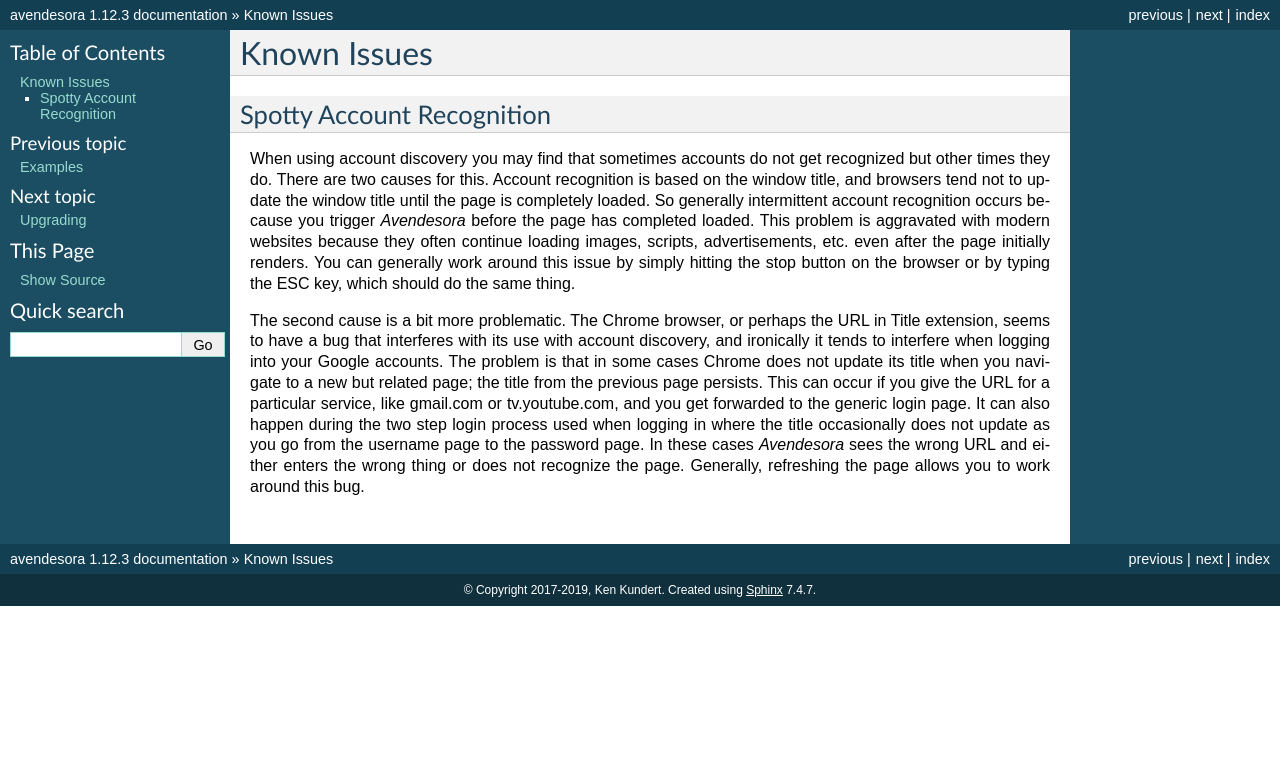
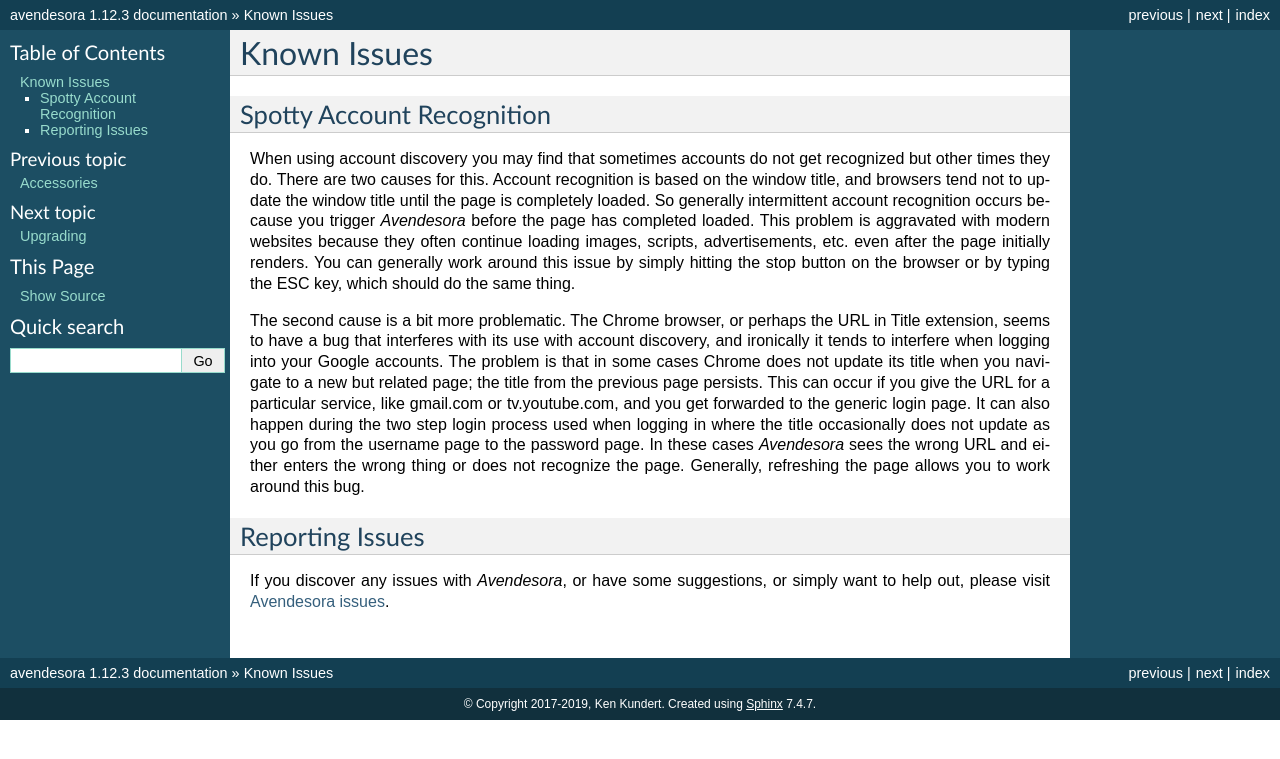
Before and after one commit to KenKundert/avendesora, a Sphinx documentation site: the page built from doc/kpns.rst, in a window 1280 px wide. Shown: the top 759 px of the page. Built offline with Sphinx 7.4.7, drawn with Linux system fonts in a browser that asks for light colours.

Commit message:
Add list of accessories to the users manual

```diff
--- a/doc/api.rst
+++ b/doc/api.rst
@@ -578,7 +578,8 @@ Here is an example of what your configuration file might look like.
 
 The updated source code for `networth
 <https://github.com/KenKundert/avendesora/tree/master/samples/api/networth>`_
-can be found on Github.
+can be found on Github. A more advanced version can be found `here
+<https://github.com/KenKundert/networth>`_.
 
 .. code-block:: python
 
--- a/doc/index.rst
+++ b/doc/index.rst
@@ -258,6 +258,7 @@ Contents
    configuring
    api
    examples
+   accessories
    kpns
    upgrading
    releases
--- a/doc/kpns.rst
+++ b/doc/kpns.rst
@@ -2,7 +2,9 @@ Known Issues
 ============
 
 .. index::
-    single: Chrome
+    single: kpns
+    single: known issues
+    single: Chrome issues
 
 Spotty Account Recognition
 --------------------------
@@ -30,3 +32,15 @@ where the title occasionally does not update as you go from the username page to
 the password page.  In these cases *Avendesora* sees the wrong URL and either
 enters the wrong thing or does not recognize the page.  Generally, refreshing
 the page allows you to work around this bug.
+
+
+.. index::
+    single: issues, reporting
+    single: reporting issues
+
+Reporting Issues
+----------------
+
+If you discover any issues with *Avendesora*, or have some suggestions, or
+simply want to help out, please visit `Avendesora issues
+<https://github.com/KenKundert/avendesora/issues>`_.
--- a/samples/accounts/cardholder_information.rst
+++ b/samples/accounts/cardholder_information.rst
@@ -74,7 +74,7 @@ put delays in the script::
 
 Now the account can be given in its final form. This differs from the one above
 in that the *account* and *cvv* values are concealed and the delays were added
-to the Costco script.
+to the Costco script::
 
     class CostcoCitiVisa(Account):
         aliases = 'citi costcovisa'
```
Also changed, not shown: doc/accessories.rst (added, +53 -0 lines).
